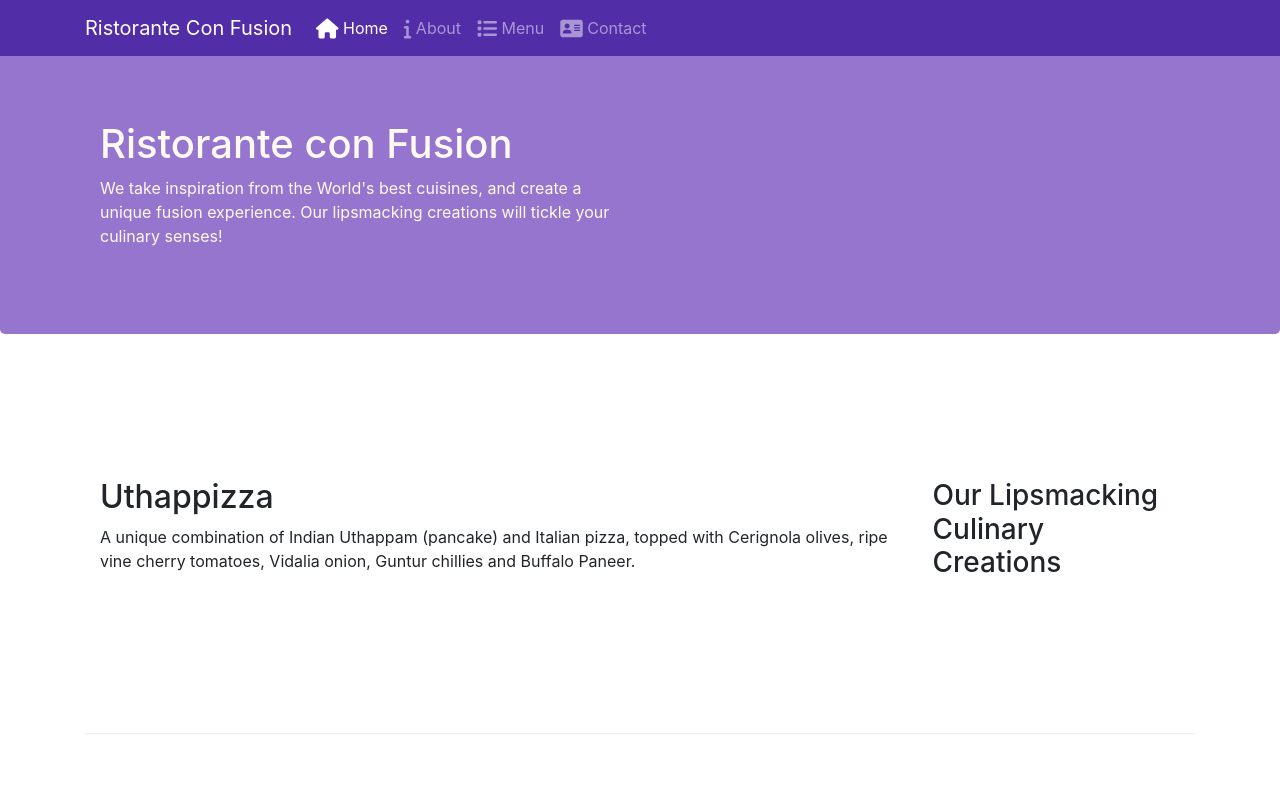
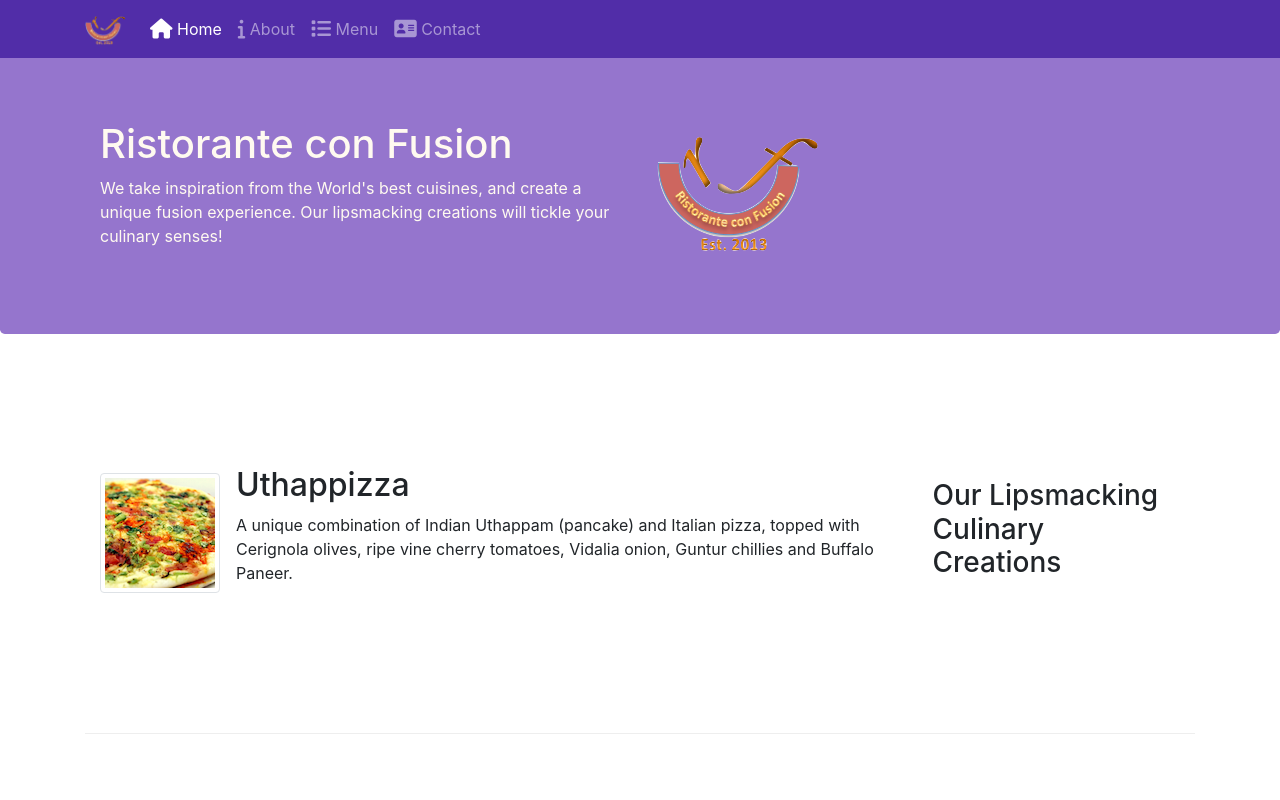
Before and after one commit to ADISKING1/ConFusion, a website: page index.html in a window 1280 px wide. Shown: the top 800 px of the page. Drawn offline with nearby package versions, Linux system fonts and the light colour scheme.

Commit message:
imgs and media

```diff
--- a/index.html
+++ b/index.html
@@ -21,7 +21,7 @@
             <button class="navbar-toggler" type="button" data-toggle="collapse" data-target="#Navbar">
                 <span class="navbar-toggler-icon"></span>
             </button>
-            <a class="navbar-brand" href="#">Ristorante Con Fusion</a>
+            <a class="navbar-brand" href="#"><img src="img/logo.png" height="30" width="41"></a>
             <div class="collapse navbar-collapse" id="Navbar">
                 <ul class="navbar-nav mr-auto">
                     <li class="nav-item active"><a class="nav-link" href="./index.html"><span class="fa fa-home fa-lg"></span> Home</a></li>
@@ -39,7 +39,8 @@
                     <h1>Ristorante con Fusion</h1>
                     <p>We take inspiration from the World's best cuisines, and create a unique fusion experience. Our lipsmacking creations will tickle your culinary senses!</p>
                 </div>
-                <div class="col-12 col-sm">
+                <div class="col-12 col-sm align-self-center">
+                    <img src="img/logo.png" class="img-fluid">
                 </div>
             </div>
         </div>
@@ -51,8 +52,13 @@
                 <h3>Our Lipsmacking Culinary Creations</h3>
             </div>
             <div class="col col-sm order-sm-first col-md">
-                <h2>Uthappizza</h2>
-                <p>A unique combination of Indian Uthappam (pancake) and Italian pizza, topped with Cerignola olives, ripe vine cherry tomatoes, Vidalia onion, Guntur chillies and Buffalo Paneer.</p>
+                <div class="media">
+                    <img class="d-flex mr-3 img-thumbnail align-self-center" src="img/uthappizza.png" alt="uthappizza">
+                    <div class="media-body">
+                        <h2 class="mt-0">Uthappizza</h2>
+                        <p>A unique combination of Indian Uthappam (pancake) and Italian pizza, topped with Cerignola olives, ripe vine cherry tomatoes, Vidalia onion, Guntur chillies and Buffalo Paneer.</p>
+                    </div>
+                </div>
             </div>
         </div>
 
@@ -72,10 +78,15 @@
                 <h3>Meet our Culinary Specialists</h3>
             </div>
             <div class="col col-sm order-sm-first col-md">
-                <h2>Alberto Somayya</h2>
-                <h4>Executive Chef</h4>
-                <p>Award winning three-star Michelin chef with wide International experience having worked closely with whos-who in the culinary world, he specializes in creating mouthwatering Indo-Italian fusion experiences. </p>
-            </div>
+                <div class="media">
+                    <img class="d-flex mr-3 align-self-center" src="img/alberto.png">
+                    <div class="media-body">
+                        <h2 class="mt-0">Alberto Somayya</h2>
+                        <h4>Executive Chef</h4>
+                        <p>Award winning three-star Michelin chef with wide International experience having worked closely with whos-who in the culinary world, he specializes in creating mouthwatering Indo-Italian fusion experiences. </p>
+                    </div>
+                </div>
+                </div>
         </div>
     </div>
 
```
Also changed, not shown: aboutus.html (+3 -2 lines), contactus.html (+3 -3 lines), img/alberto.png (added), img/buffet.png (added), img/logo.png (added), img/uthappizza.png (added), 1 other file.
